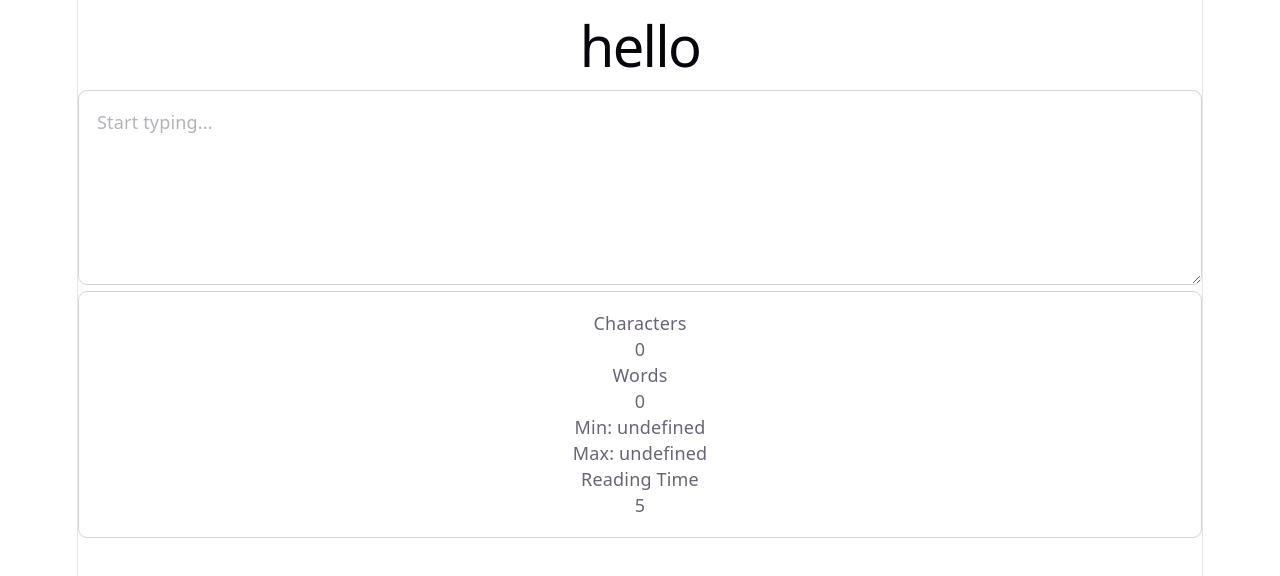
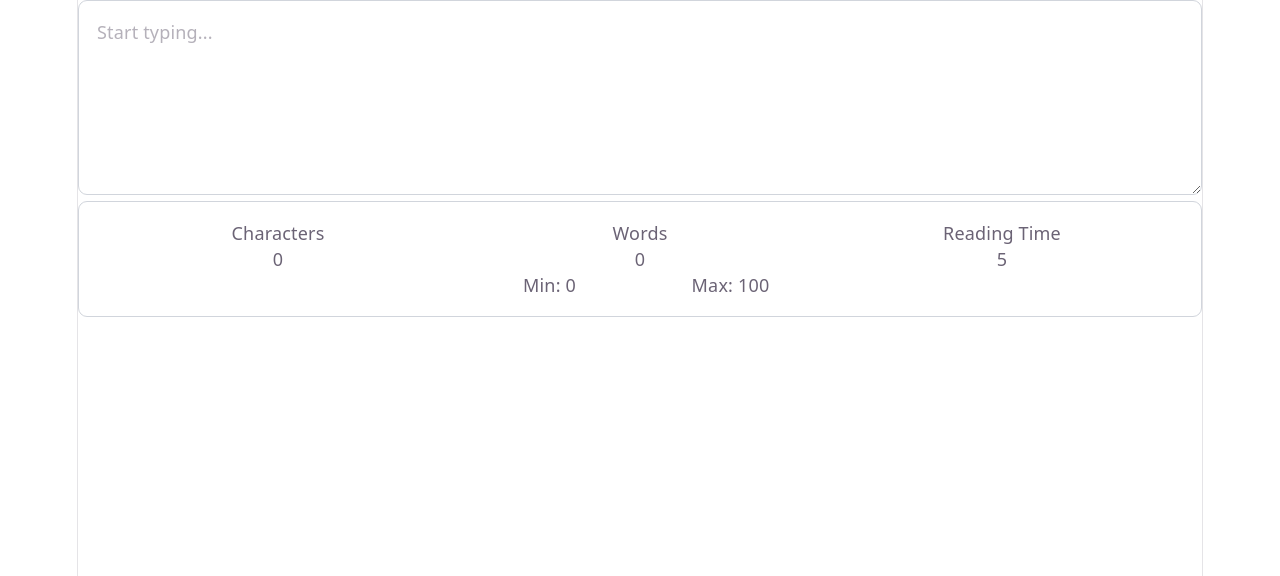
Before and after one commit to jfoskin/task-dashboard, a React (Vite) app: page / in a window 1280 px wide. Shown: the top 576 px of the page. Built offline with nearby package versions, Linux system fonts and the light colour scheme.

Commit message:
refactor: remove unused heading and enhance layout of StatsDisplay component

```diff
--- a/src/App.tsx
+++ b/src/App.tsx
@@ -19,7 +19,6 @@ function App() {
 
   return (
     <>
-     <h1>hello</h1>
      <TextInput onTextChange={handleInputChange}/>
      <StatsDisplay stats={statsStart}/>
     </>
--- a/src/components/CharacterCounter/CharacterCounter.tsx
+++ b/src/components/CharacterCounter/CharacterCounter.tsx
@@ -2,7 +2,7 @@ import type { CharacterCounterProps } from "../../types"
 
 const CharacterCounter: React.FC<CharacterCounterProps> = ( {minWords, maxWords})=> {
   return (
-    <div>
+    <div className="grid grid-cols-2 grid-rows-1 gap-0">
 
         <p>{`Min: ${minWords}`}</p>
         <p>{`Max: ${maxWords}`}</p>
--- a/src/components/StatsDisplay/StatsDisplay.tsx
+++ b/src/components/StatsDisplay/StatsDisplay.tsx
@@ -4,7 +4,7 @@ import CharacterCounter from '../CharacterCounter/CharacterCounter'
 
 const StatsDisplay: React.FC<StatsDisplayProps> =({stats, showReadingTime})=> {
   return (
-    <div className="w-full p-4 border border-gray-300 rounded-lg focus:ring-2 focus:ring-blue-500 focus:border-blue-500">
+    <div className="w-full p-4 border border-gray-300 rounded-lg focus:ring-2 focus:ring-blue-500 focus:border-blue-500 grid grid-cols-3 grid-rows-1 gap-0">
     <div>
       <p>Characters</p>
       {stats.characterCount}
@@ -13,7 +13,7 @@ const StatsDisplay: React.FC<StatsDisplayProps> =({stats, showReadingTime})=> {
       <p>Words</p>
       {stats.wordCount}
 
-        <CharacterCounter/>
+        <CharacterCounter minWords={0} maxWords={100}/>
     </div>
     <div>
       <h6>Reading Time</h6>
```
